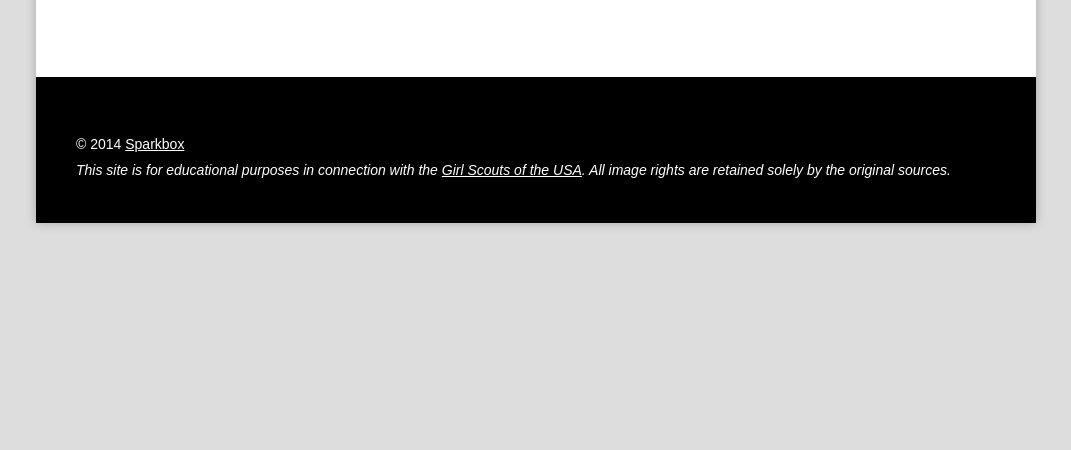
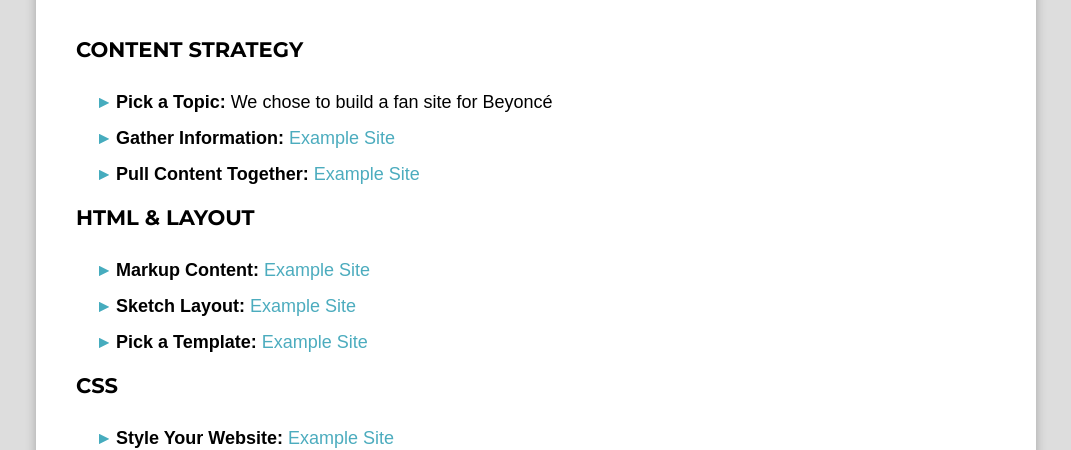
Before and after one commit to saracope/gswo-workshop, a plain HTML site: page beyonce.html in a window 1280 px wide. Shown: the part 352-802 px from the top of the page, without its empty margins (104-1175 px from the left). Drawn offline with Linux system fonts and the light colour scheme.

Commit message:
Updated Beyonce Site

```diff
--- a/beyonce.html
+++ b/beyonce.html
@@ -27,7 +27,27 @@
       <div class="site-content about-content">
         <h2 id="about" class="section-header">Beyonce Example Site</h2>
 
+        <h3>Content Strategy</h3>
 
+        <ul>
+          <li><strong>Pick a Topic:</strong> We chose to build a fan site for Beyoncé</li>
+          <li><strong>Gather Information:</strong> <a href="#" target="_blank">Example Site</a></li>
+          <li><strong>Pull Content Together:</strong> <a href="#" target="_blank">Example Site</a></li>
+        </ul>
+
+        <h3>HTML &amp; Layout</h3>
+
+        <ul>
+          <li><strong>Markup Content:</strong> <a href="#" target="_blank">Example Site</a></li>
+          <li><strong>Sketch Layout:</strong> <a href="#" target="_blank">Example Site</a></li>
+          <li><strong>Pick a Template:</strong> <a href="#" target="_blank">Example Site</a></li>
+        </ul>
+
+        <h3>CSS</h3>
+
+        <ul>
+          <li><strong>Style Your Website:</strong> <a href="#" target="_blank">Example Site</a></li>
+        </ul>
       </div><!-- .site-content .about-content -->
 
       <div class="site-footer">
```
